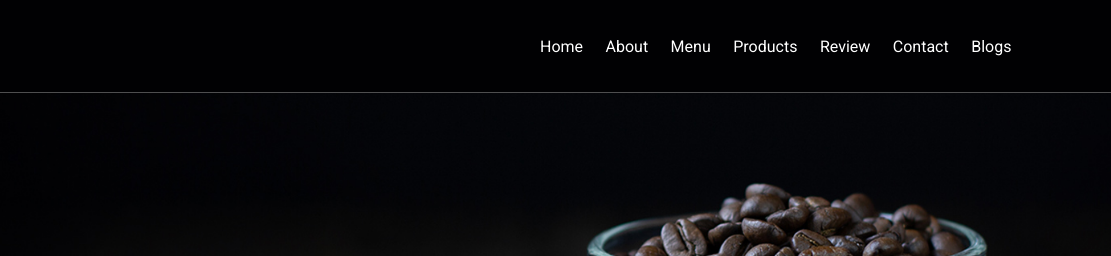
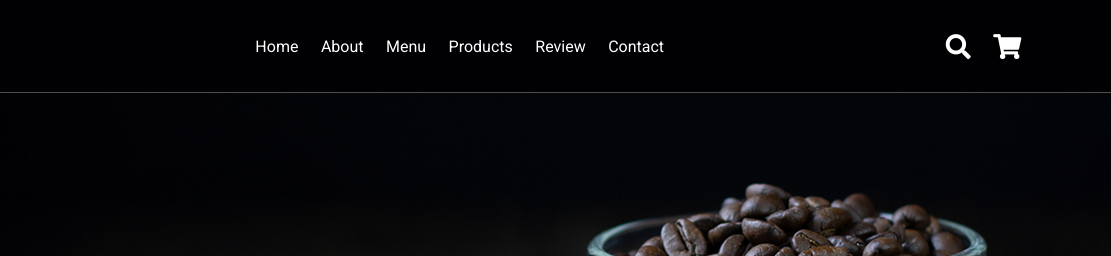
Before and after one commit to arpitpatidar26/Coffeeshop, a plain HTML site: page index.html in a window 1280 px wide. Shown: the top 256 px of the page, 169-1280 px from the left. Drawn offline with Linux system fonts and the light colour scheme; files that its build step writes are made by us from their sources; files whose address does not match are found by name.

Commit message:
Update index.html

```diff
--- a/index.html
+++ b/index.html
@@ -28,10 +28,9 @@
             <a href="#products">products</a>
             <a href="#review">review</a>
             <a href="#contact">contact</a>
-            <a href="#blogs">blogs</a>
         </nav>
 
-        <!-- <div class="icons">
+         <div class="icons">
             <div class="fas fa-search" id="search-btn"></div>
             <div class="fas fa-shopping-cart" id="cart-btn"></div>
             <div class="fas fa-bars" id="menu-btn"></div>
@@ -76,7 +75,7 @@
                 </div>
             </div>
             <a href="#" class="btn">checkout now</a>
-        </div> -->
+        </div>
 
     </header>
 
@@ -328,49 +327,6 @@
     </section>
     <!-- contact section ends -->
 
-    <!-- blogs section starts  -->
-<!--
-    <section class="blogs" id="blogs">
-        <h1 class="heading"> our <span>blogs</span> </h1>
-        <div class="box-container">
-            <div class="box">
-                <div class="image">
-                    <img src="images/blog-1.jpeg" alt="">
-                </div>
-                <div class="content">
-                    <a href="#" class="title">tasty and refreshing coffee</a>
-                    <span>by admin / 25st august, 2023</span>
-                    <p>Lorem ipsum dolor sit amet consectetur adipisicing elit. Non, dicta.</p>
-                    <a href="#" class="btn">read more</a>
-                </div>
-            </div>
-            <div class="box">
-                <div class="image">
-                    <img src="images/blog-2.jpeg" alt="">
-                </div>
-                <div class="content">
-                    <a href="#" class="title">tasty and refreshing coffee</a>
-                    <span>by admin / 25st august, 2023</span>
-                    <p>Lorem ipsum dolor sit amet consectetur adipisicing elit. Non, dicta.</p>
-                    <a href="#" class="btn">read more</a>
-                </div>
-            </div>
-            <div class="box">
-                <div class="image">
-                    <img src="images/blog-3.jpeg" alt="">
-                </div>
-                <div class="content">
-                    <a href="#" class="title">tasty and refreshing coffee</a>
-                    <span>by admin / 25st august, 2023</span>
-                    <p>Lorem ipsum dolor sit amet consectetur adipisicing elit. Non, dicta.</p>
-                    <a href="#" class="btn">read more</a>
-                </div>
-            </div>
-        </div>
-    </section> -->
-
-    <!-- blogs section ends -->
-
     <!-- footer section starts  -->
 
     <section class="footer">
@@ -381,15 +337,14 @@
             <a href="#" class="fab fa-linkedin"></a>
             <a href="#" class="fab fa-pinterest"></a>
         </div>
-        <!-- <div class="links">
+         <div class="links">
             <a href="#">home</a>
             <a href="#">about</a>
             <a href="#">menu</a>
             <a href="#">products</a>
             <a href="#">review</a>
             <a href="#">contact</a>
-            <a href="#">blogs</a>
-        </div> -->
+        </div>
         <div class="credit">created by <span>Arpit Patidar</span> | all rights reserved</div>
     </section>
 
```
